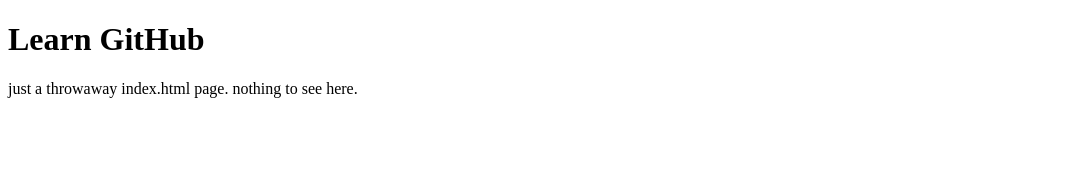
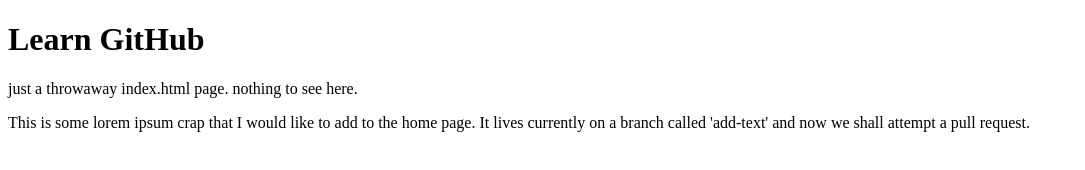
Before and after one commit to ike76/learn-github, a plain HTML site: page index.html in a window 1280 px wide. Shown: the whole page, without its empty margins (0-1085 px from the left). Drawn offline with Linux system fonts and the light colour scheme.

Commit message:
added text to index page

```diff
--- a/index.html
+++ b/index.html
@@ -7,5 +7,6 @@
 <body>
 	<h1>Learn GitHub</h1>
 	<p>just a throwaway index.html page.  nothing to see here.</p>
+	<p>This is some lorem ipsum crap that I would like to add to the home page.  It lives currently on a branch called 'add-text'  and now we shall attempt a pull request.</p>
 </body>
 </html>
```
